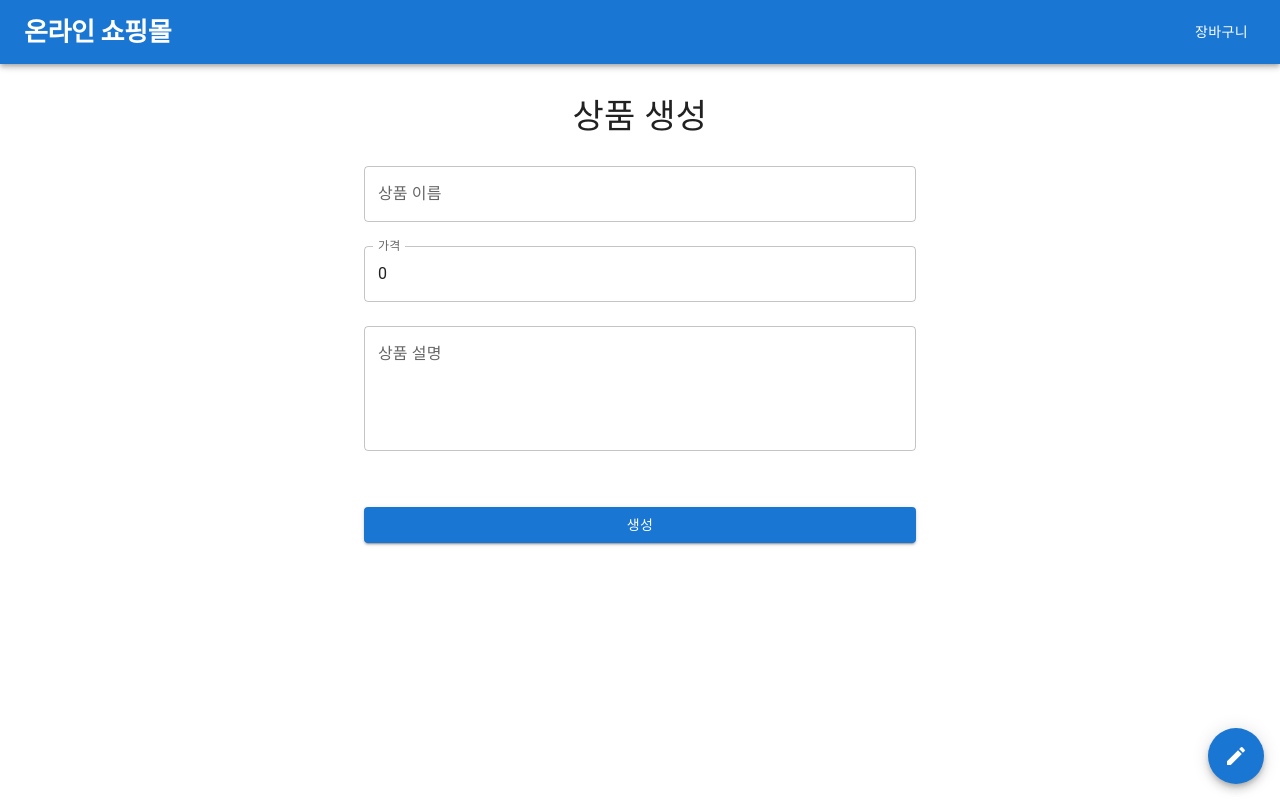
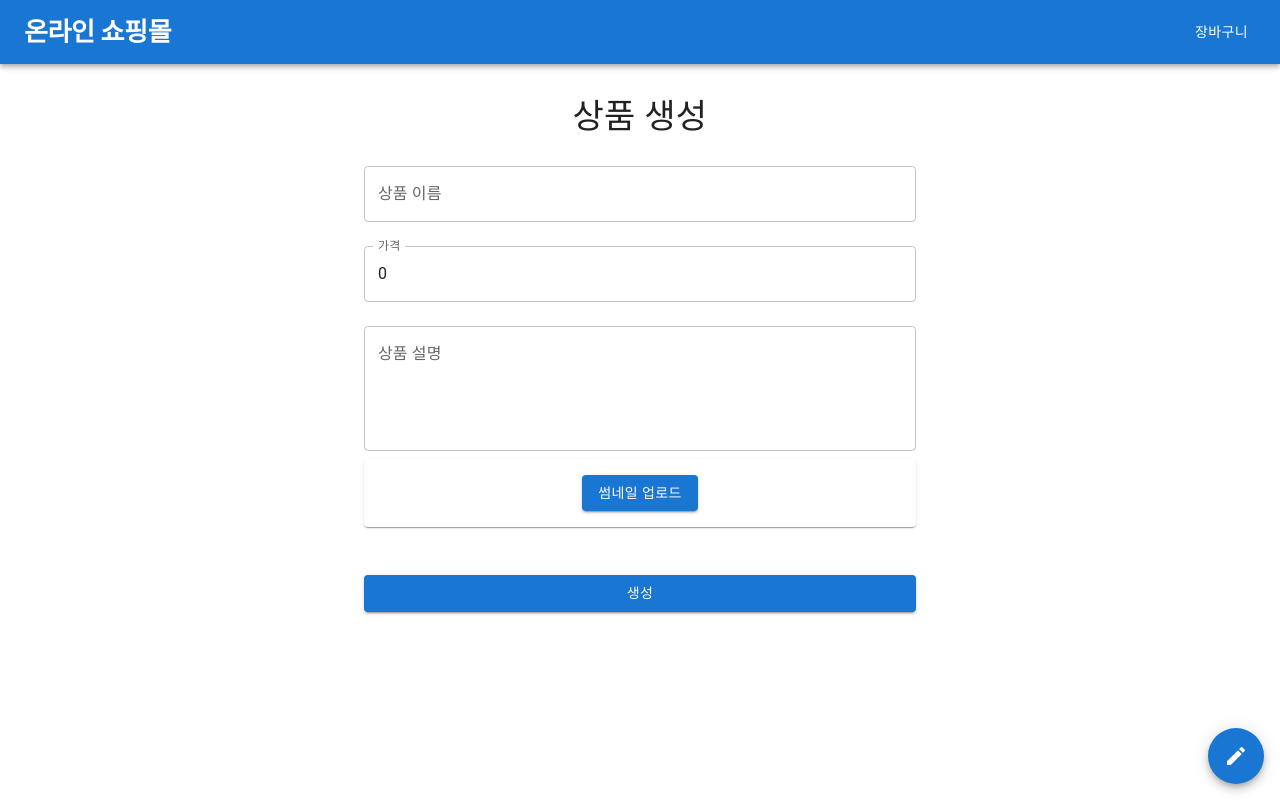
Before and after one commit to Hong-JunHyeok/shopping_app_example, a React (Create React App) app in the folder client/: page /create in a window 1280 px wide. Built offline with nearby package versions, Linux system fonts and the light colour scheme.

Commit message:
Section/6 썸네일 추가 작업

```diff
--- a/client/src/components/create/ProductCreateForm.tsx
+++ b/client/src/components/create/ProductCreateForm.tsx
@@ -1,12 +1,14 @@
 // ProductCreateForm.tsx
 import { Button, Container, TextField, Typography } from "@mui/material";
 import { useState } from "react";
+import { ThumbnailUploader } from ".";
 import { ProductType } from "../../types";
 
 const ProductCreateForm = () => {
   const [name, setName] = useState("");
   const [price, setPrice] = useState(0);
   const [explanation, setExplanation] = useState("");
+  const [thumbnail, setThumbnail] = useState<File | null>(null);
 
   const handleNameChange = (event: React.ChangeEvent<HTMLInputElement>) => {
     setName(event.target.value);
@@ -20,25 +22,38 @@ const ProductCreateForm = () => {
     setExplanation(event.target.value);
   };
 
-  const handleCreate = (event: React.FormEvent) => {
-    event.preventDefault();
-    const newProduct: Omit<ProductType, "id"> = {
-      name,
-      explanation,
-      price,
-    };
+  const uploadThumbnailRequest = (productId: number, thumbnail: File) => {
+    const formData = new FormData();
+    formData.append("thumbnail", thumbnail);
+    return fetch(`/product/thumbnail/${productId}`, {
+      method: "PATCH",
+      body: formData,
+    });
+  };
 
-    fetch("/product", {
+  const createProductRequest = (newProduct: Omit<ProductType, "id">) => {
+    return fetch("/product", {
       method: "POST",
       headers: {
         "Content-Type": "application/json",
       },
       body: JSON.stringify(newProduct),
-    })
-      .then((response) => response.json())
-      .then((data) => {
-        console.log(data);
-      });
+    });
+  };
+
+  const handleCreateProduct = async (event: React.FormEvent) => {
+    event.preventDefault();
+
+    const response = await createProductRequest({
+      name,
+      explanation,
+      price,
+    });
+    const data = await response.json();
+
+    if (thumbnail) {
+      await uploadThumbnailRequest(data.product.id, thumbnail);
+    };
   };
 
   return (
@@ -47,7 +62,7 @@ const ProductCreateForm = () => {
         <Typography variant="h4" align="center" gutterBottom>
           상품 생성
         </Typography>
-        <form onSubmit={handleCreate}>
+        <form onSubmit={handleCreateProduct}>
           <TextField
             label="상품 이름"
             fullWidth
@@ -72,6 +87,10 @@ const ProductCreateForm = () => {
             onChange={handleExplanationChange}
             margin="normal"
           />
+          <ThumbnailUploader
+            value={thumbnail}
+            onChange={(file) => setThumbnail(file)}
+          />
           <Button type="submit" variant="contained" color="primary" fullWidth sx={{
             marginTop: 6
           }}>
--- /dev/null
+++ b/client/src/components/create/ThumbnailUploader.tsx
@@ -0,0 +1,63 @@
+import { Button, Card, CardMedia } from "@mui/material";
+import { ChangeEvent, useRef } from "react";
+
+type Props = {
+  value: File | null;
+  onChange: (value: File | null) => void;
+};
+
+const ThumbnailUploader = ({ value, onChange }: Props) => {
+  const inputRef = useRef<HTMLInputElement | null>(null);
+
+  const handleChangeInput = (event: ChangeEvent<HTMLInputElement>) => {
+    if (event.target.files) onChange(event.target.files[0]);
+  };
+
+  const handleButtonClick = () => {
+    if (inputRef.current) {
+      inputRef.current.click();
+    }
+  };
+
+  return (
+    <>
+      <input
+        type="file"
+        multiple={false}
+        onChange={handleChangeInput}
+        hidden
+        ref={inputRef}
+      />
+      <Card
+        sx={{
+          padding: 2,
+          display: 'flex',
+          alignItems: 'center',
+          justifyContent: 'center',
+          flexDirection: 'column'
+        }}
+      >
+        {value && (
+          <CardMedia
+            component="img"
+            alt={value.name}
+            height={200}
+            sx={{
+              objectFit: 'contain',
+              marginBottom: 2
+            }}
+            src={URL.createObjectURL(value)}
+          />
+        )}
+        <Button
+          variant="contained"
+          onClick={handleButtonClick}
+        >
+            썸네일 업로드
+        </Button>
+      </Card>
+    </>
+  );
+};
+
+export default ThumbnailUploader;
--- a/client/src/components/create/index.ts
+++ b/client/src/components/create/index.ts
@@ -1 +1,2 @@
 export { default as ProductCreateForm } from './ProductCreateForm';
+export { default as ThumbnailUploader } from './ThumbnailUploader';
--- a/client/src/components/home/ProductItem.tsx
+++ b/client/src/components/home/ProductItem.tsx
@@ -1,3 +1,4 @@
+// ProductItem.tsx
 import { useState } from "react";
 import { Link } from "react-router-dom";
 import { ProductType } from "../../types";
@@ -17,7 +18,11 @@ function ProductItem({ product, onDelete, onUpdate }: ProductItemProps) {
 
   return (
     <div>
-      <div>{id}</div>
+      {product.thumbnail && (
+        <img
+          src={product.thumbnail}
+        />
+      )}
       <div>
         <Link to={`/${id}`}>{name}</Link>
       </div>
--- a/client/src/types/index.ts
+++ b/client/src/types/index.ts
@@ -3,4 +3,5 @@ export interface ProductType {
   name: string;
   explanation: string;
   price: number;
+  thumbnail?: string;
 }
```
